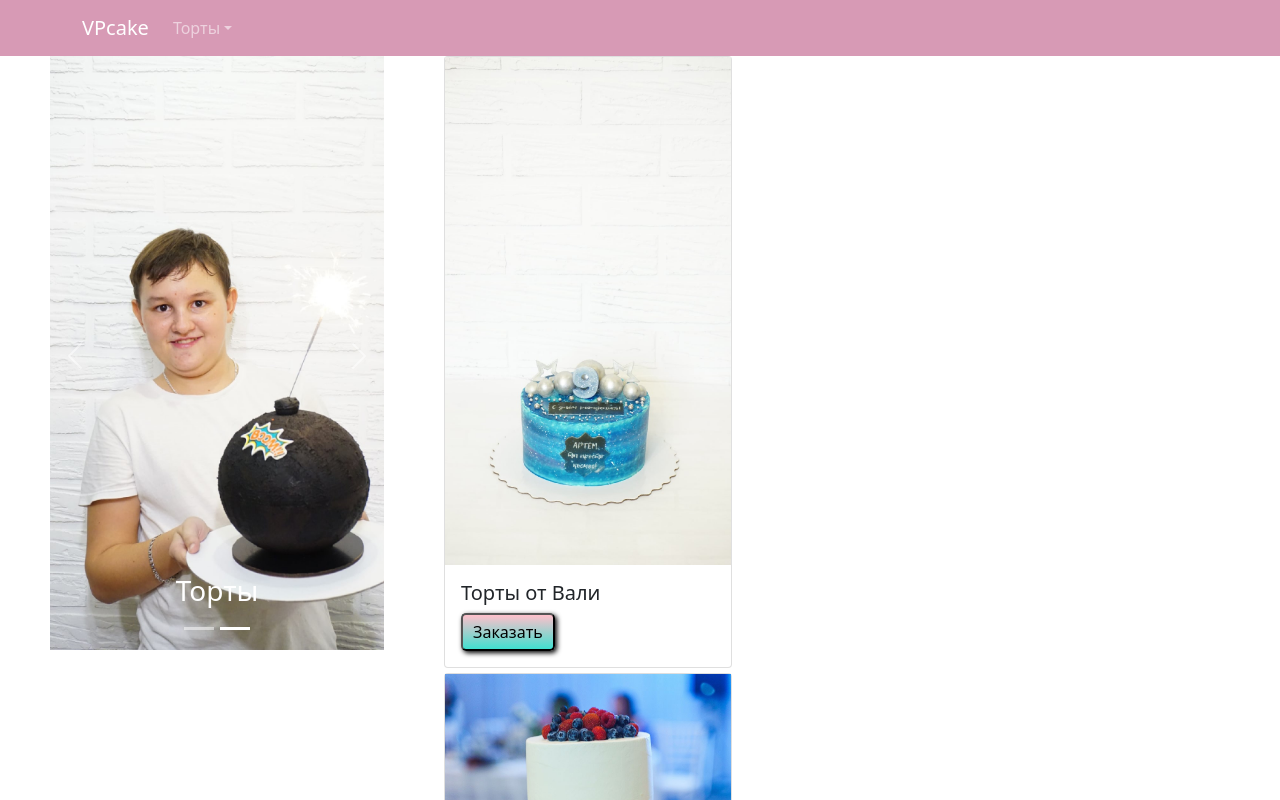
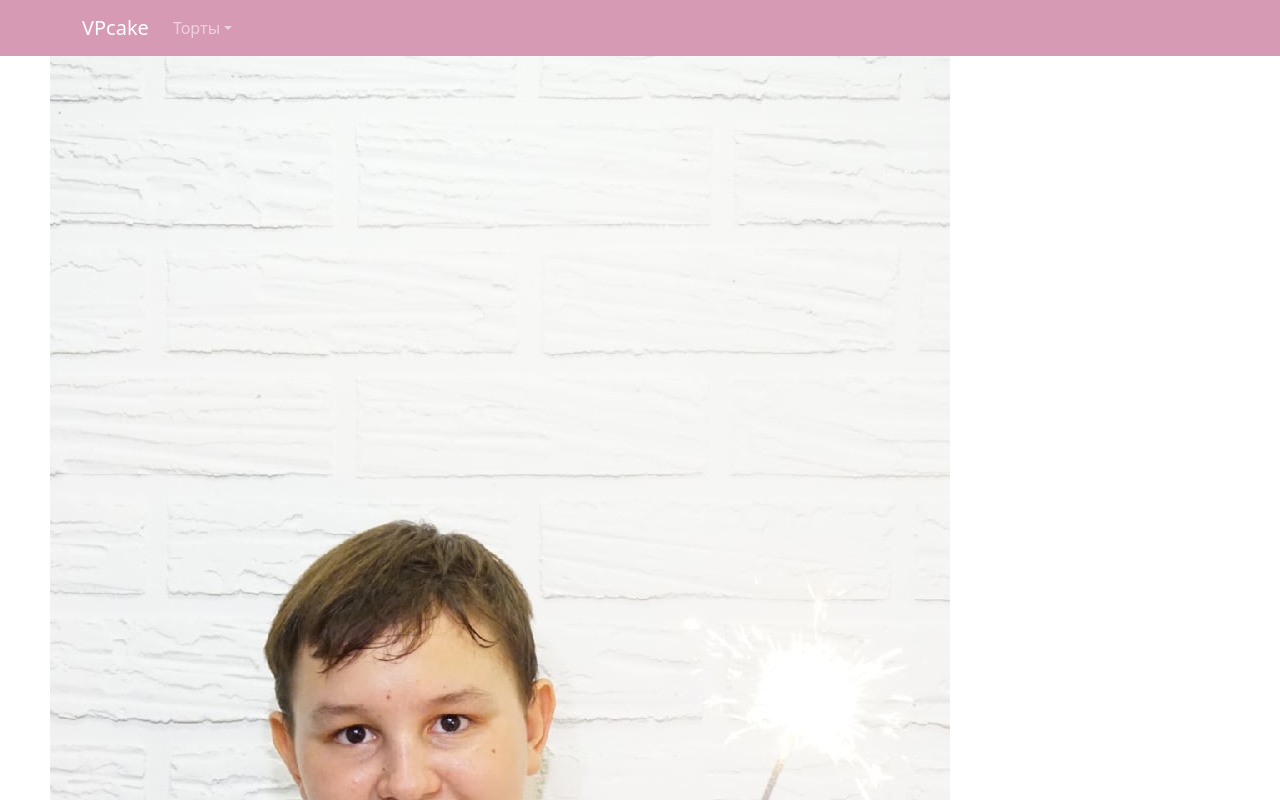
Before and after one commit to sergeianip20/rop, a Next.js app: page /secon in a window 1280 px wide. Shown: the top 800 px of the page. Built offline with nearby package versions, Linux system fonts and the light colour scheme.

Commit message:
Update global.module.css

```diff
--- a/styles/global.module.css
+++ b/styles/global.module.css
@@ -90,6 +90,6 @@ box-shadow: 5px 5px 5px red;
    .secon_grid {
       display:grid;
       widht:100%;
-       grid-template-columns: 30% 70%;
+       grid-template-rows: 30% 70%;
    }
 }
```
